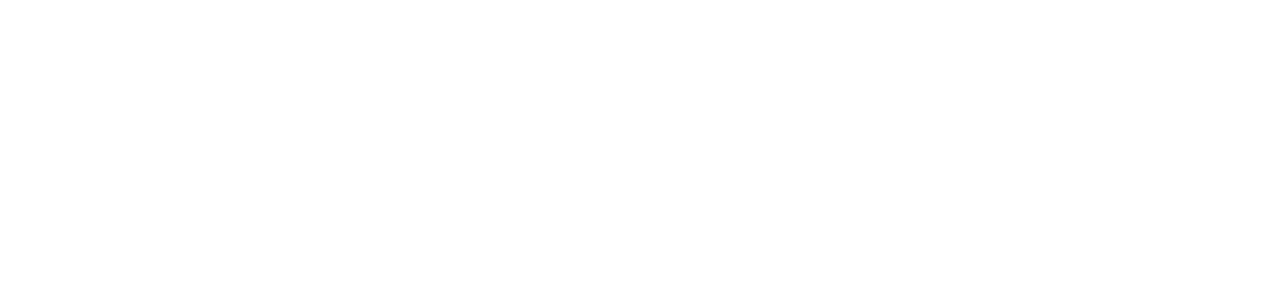
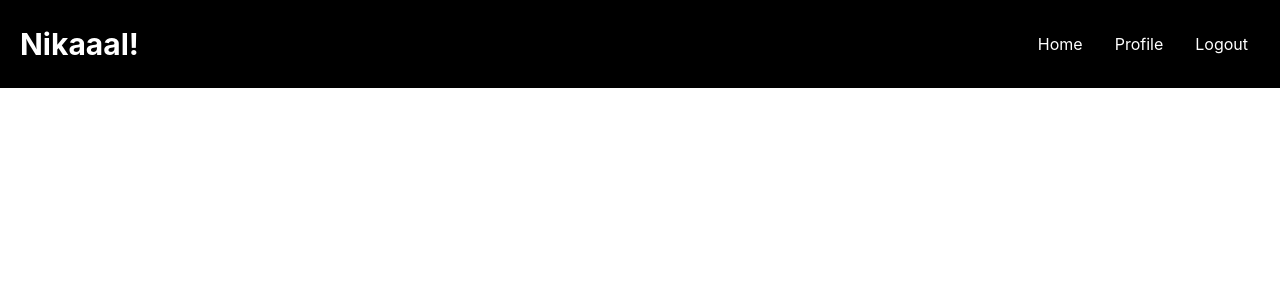
Before and after one commit to programmerpranit/codeissance_35_vadapav, a Next.js app: page /student/profile in a window 1280 px wide. Shown: the top 300 px of the page. Built offline with nearby package versions, Linux system fonts and the light colour scheme.

Commit message:
student navbar added

```diff
--- a/pages/student/profile.jsx
+++ b/pages/student/profile.jsx
@@ -1,11 +1,29 @@
-import React from 'react'
+import Link from "next/link";
+import React from "react";
 
 const Profile = () => {
   return (
     <>
+      <div>
+        <div className="flex justify-between items-center bg-black max-w mx-auto text-white ">
+          <h1 className="text-3xl w-full text-white font-bold mx-1 p-4">
+            Nikaaal!
+          </h1>
+          <ul className="flex m-4">
+            <Link href={"/"}>
+              <li className="p-4 ">Home</li>
+            </Link>
+            <Link href={"/"}>
+              <li className="p-4 ">Profile</li>
+            </Link>
+            <Link href={"/"}>
+              <li className="p-4 ">Logout</li>
+            </Link>
+          </ul>
+        </div>
+      </div>
+    </>
+  );
+};
 
-    </>
-  )
-}
-
-export default Profile
+export default Profile;
```
